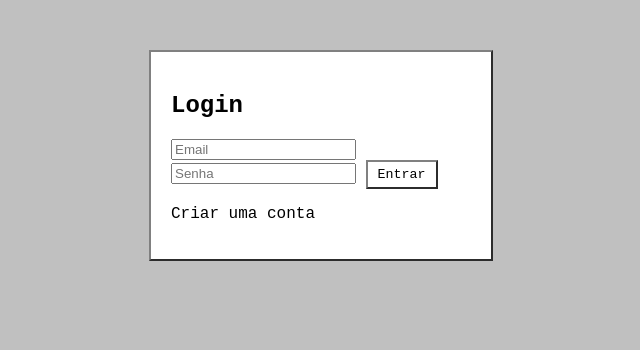
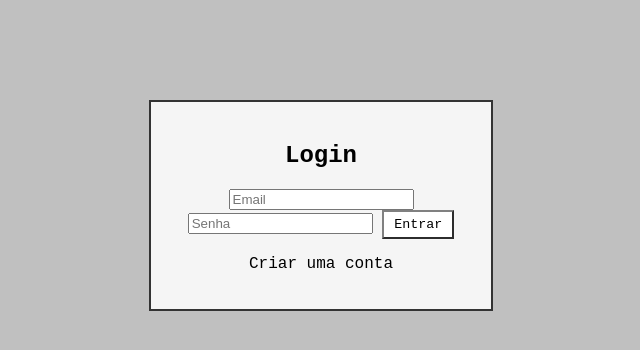
Before and after one commit to start200/armazenamento, a plain HTML site: page index.html in a window 1280 px wide. Shown: the whole page, without its empty margins (319-959 px from the left). Drawn offline with Linux system fonts and the light colour scheme; no server answers.

Commit message:
Update style.css

```diff
--- a/style.css
+++ b/style.css
@@ -5,12 +5,14 @@ body {
   margin: 0;
   padding: 0;
 }
+
 header {
   background-color: navy;
   color: white;
   padding: 10px;
   text-align: center;
 }
+
 nav {
   background-color: silver;
   padding: 10px;
@@ -18,6 +20,7 @@ nav {
   gap: 10px;
   border-bottom: 2px solid black;
 }
+
 button {
   background-color: white;
   border: 2px outset gray;
@@ -25,24 +28,30 @@ button {
   cursor: pointer;
   font-family: 'Courier New', monospace;
 }
+
 button:active {
   border: 2px inset gray;
 }
+
 main {
   padding: 20px;
 }
+
 .section {
   margin-top: 20px;
 }
+
 .hidden {
   display: none;
 }
+
 textarea {
   width: 100%;
   font-family: 'Courier New', monospace;
   background-color: white;
   border: 2px inset gray;
 }
+
 footer {
   background-color: silver;
   padding: 10px;
@@ -52,10 +61,20 @@ footer {
   width: 100%;
   bottom: 0;
 }
-.login-box, .register-box {
-  padding: 20px;
-  margin: 50px auto;
-  max-width: 300px;
+
+.folder {
   background-color: white;
   border: 2px outset gray;
+  padding: 10px;
+  margin: 10px 0;
+  cursor: pointer;
 }
+
+.login-box, .register-box {
+  max-width: 300px;
+  margin: 100px auto;
+  padding: 20px;
+  border: 2px solid #333;
+  background: #f5f5f5;
+  text-align: center;
+}
```
